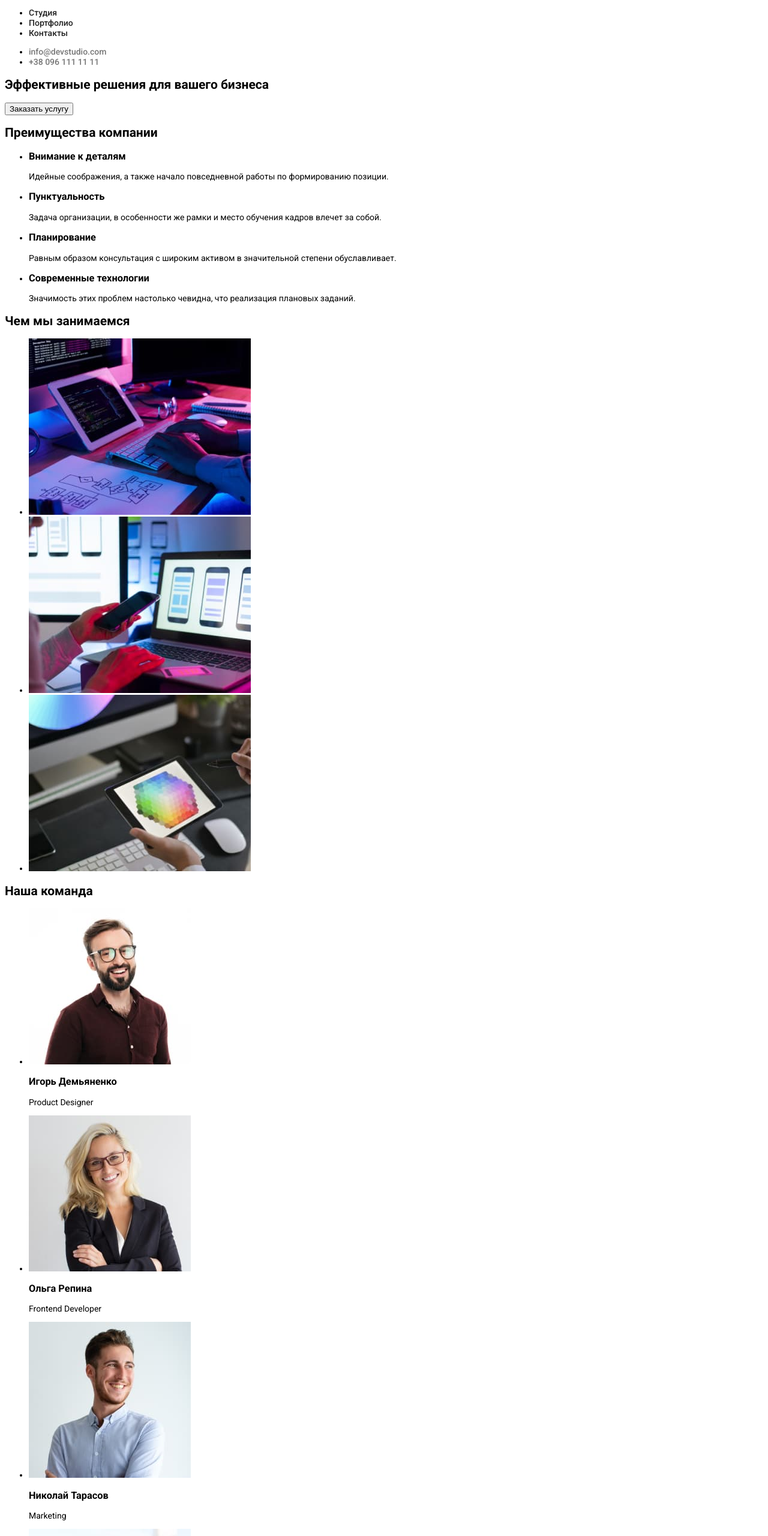
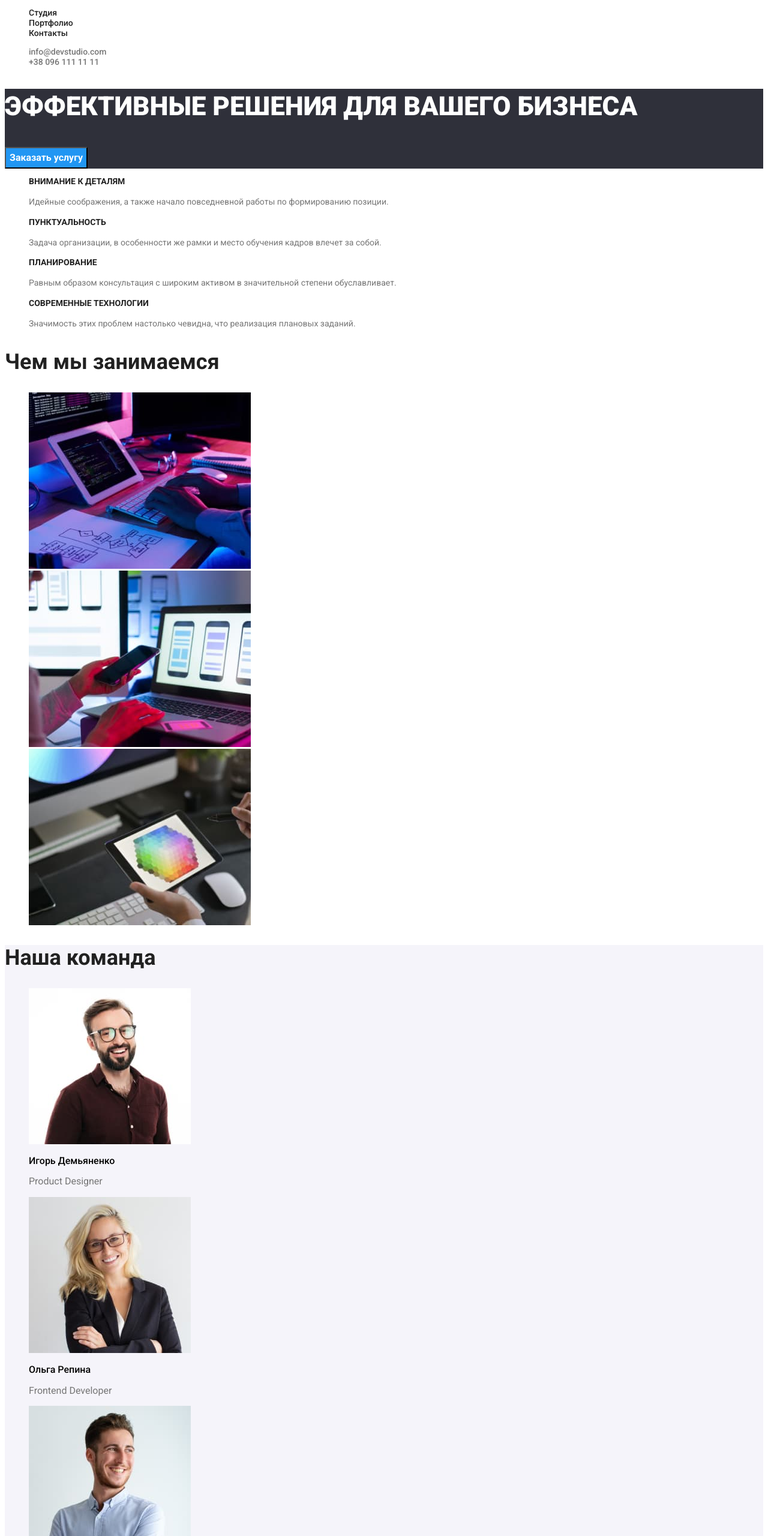
Before and after one commit to SerhiiSO/goit-markup-hw-02, a plain HTML site: page index.html in a window 1280 px wide. Shown: the part 40-2600 px from the top of the page at 60% size. Drawn offline with Linux system fonts and the light colour scheme.

Commit message:
hero-main-css-added

```diff
--- a/css/styles.css
+++ b/css/styles.css
@@ -5,6 +5,7 @@
   --secondary-font-color: #212121;
   --logo-accent-color: #2196f3;
   --logo-second-color: #000000;
+  --logo-footer-color: #ffffff;
   --link-hover-focus: #2196f3;
 }
 body {
@@ -33,6 +34,7 @@ body {
 }
 
 .menu-item {
+  list-style: none;
 }
 .menu-link {
   text-decoration: none;
@@ -44,7 +46,9 @@ body {
 .menu-link:hover {
   color: var(--link-hover-focus);
 }
-
+.contacts {
+  list-style: none;
+}
 .header-contacts {
   text-decoration: none;
   color: #757575;
@@ -56,5 +60,121 @@ body {
   color: var(--link-hover-focus);
 }
 
+/*----------HEAD----------*/
+
+/*=============HERO=============*/
+.hero {
+  background-color: #2f303a;
+}
+.hero-main-sec {
+  font-size: 44px;
+  font-weight: 900;
+  color: #ffffff;
+  line-height: 1.36;
+  letter-spacing: 0.06;
+  text-transform: uppercase;
+}
 .modal-btn {
+  background-color: #2196f3;
+  color: #ffffff;
+  font-family: var(--primary-font);
+  font-size: 16px;
+  font-weight: 700;
+  line-height: 1.88;
+  cursor: pointer;
 }
+.advantages {
+}
+.adv-hidden {
+  display: none;
+}
+.adv-list {
+  list-style: none;
+}
+.adv-list-part {
+}
+.adv-list-head {
+  font-weight: 700;
+  line-height: 1.14;
+  color: #212121;
+  font-size: 14px;
+  text-transform: uppercase;
+}
+.adv-list-inform {
+  line-height: 1.7;
+  color: var(--primary-font-color);
+}
+.activity {
+}
+.activity-head {
+  font-weight: 700;
+  color: var(--secondary-font-color);
+  font-size: 36px;
+  line-height: 1.17;
+}
+.act-example {
+  list-style: none;
+}
+.act-example-pic {
+}
+.about {
+  background-color: #f5f4fa;
+}
+.about-head {
+  font-weight: 700;
+  color: var(--secondary-font-color);
+  font-size: 36px;
+  line-height: 1.17;
+}
+.about-list {
+  list-style: none;
+}
+.about-list-info {
+}
+.about-list-name {
+  font-weight: 500;
+  font-size: 16px;
+  line-height: 1.17;
+}
+.about-list-position {
+  color: var(--primary-font-color);
+  font-size: 16px;
+  line-height: 1.17;
+}
+/*=============HERO=============*/
+
+/*=============FOOTER=============*/
+.footer {
+  background-color: #2f303a;
+}
+.footer-name {
+  display: none;
+}
+.footer-logo {
+  font-family: var(--secondary-font);
+  color: var(--logo-accent-color);
+  font-size: 26px;
+  font-weight: 700;
+  line-height: 1.19;
+  text-decoration: none;
+}
+.footer-logo-accent {
+  color: var(--logo-footer-color);
+}
+.footer-contacts {
+  font-style: normal;
+}
+.footer-contact-list {
+  list-style: none;
+}
+.footer-location {
+  color: #ffffff;
+  text-decoration: none;
+}
+.footer-inform {
+}
+.footer-link {
+  text-decoration: none;
+  color: rgba(255, 255, 255, 0.6);
+  line-height: 1.71;
+}
--- a/index.html
+++ b/index.html
@@ -23,7 +23,7 @@
           <li><a href="" class="menu-link">Контакты</a></li>
         </ul>
       </nav>
-      <ul>
+      <ul class="contacts">
         <li>
           <a href="mailto:info@devstudio.com" lang="en" class="header-contacts"> info@devstudio.com </a>
         </li>
@@ -32,124 +32,124 @@
       </ul>
     </header>
     <main>
-      <section>
-        <h1>Эффективные решения для вашего бизнеса</h1>
+      <section class="hero">
+        <h1 class="hero-main-sec">Эффективные решения для вашего бизнеса</h1>
         <button type="button" class="modal-btn">Заказать услугу</button>
       </section>
-      <section>
-        <h2>Преимущества компании</h2>
+      <section class="advantages">
+        <h2 class="adv-hidden">Преимущества компании</h2>
         <!--h2 будет скрыт стилями-->
-        <ul>
-          <li>
-            <h3>Внимание к деталям</h3>
-            <p>
+        <ul class="adv-list">
+          <li class="adv-list-part">
+            <h3 class="adv-list-head">Внимание к деталям</h3>
+            <p class="adv-list-inform">
               Идейные соображения, а также начало повседневной работы по
               формированию позиции.
             </p>
           </li>
-          <li>
-            <h3>Пунктуальность</h3>
-            <p>
+          <li class="adv-list-part">
+            <h3 class="adv-list-head">Пунктуальность</h3>
+            <p class="adv-list-inform">
               Задача организации, в особенности же рамки и место обучения кадров
               влечет за собой.
             </p>
           </li>
-          <li>
-            <h3>Планирование</h3>
-            <p>
+          <li class="adv-list-part">
+            <h3 class="adv-list-head">Планирование</h3>
+            <p class="adv-list-inform">
               Равным образом консультация с широким активом в значительной
               степени обуславливает.
             </p>
           </li>
-          <li>
-            <h3>Современные технологии</h3>
-            <p>
+          <li class="adv-list-part">
+            <h3 class="adv-list-head">Современные технологии</h3>
+            <p class="adv-list-inform">
               Значимость этих проблем настолько чевидна, что реализация плановых
               заданий.
             </p>
           </li>
         </ul>
       </section>
-      <section>
-        <h2>Чем мы занимаемся</h2>
-        <ul>
-          <li>
+      <section class="activity">
+        <h2 class="activity-head">Чем мы занимаемся</h2>
+        <ul class="act-example">
+          <li class="act-example-pic">
             <img src="./images/img.jpg" width="370" height="294" alt="image" />
           </li>
-          <li>
+          <li class="act-example-pic">
             <img src="./images/img2.jpg" width="370" height="294" alt="image" />
           </li>
-          <li>
+          <li class="act-example-pic">
             <img src="./images/img3.jpg" width="370" height="294" alt="image" />
           </li>
         </ul>
       </section>
-      <section>
-        <h2>Наша команда</h2>
-        <ul>
-          <li>
+      <section class="about">
+        <h2 class="about-head">Наша команда</h2>
+        <ul class="about-list">
+          <li class="about-list-info">
             <img
               src="./images/product-designer.jpg"
               width="270"
               height="260"
               alt="Сотрудник компании"
             />
-            <h3>Игорь Демьяненко</h3>
-            <p lang="en">Product Designer</p>
+            <h3 class="about-list-name">Игорь Демьяненко</h3>
+            <p lang="en" class="about-list-position">Product Designer</p>
           </li>
-          <li>
+          <li class="about-list-info">
             <img
               src="./images/frontend-developer.jpg"
               width="270"
               height="260"
               alt="Сотрудник компании"
             />
-            <h3>Ольга Репина</h3>
-            <p lang="en">Frontend Developer</p>
+            <h3 class="about-list-name">Ольга Репина</h3>
+            <p lang="en" class="about-list-position">Frontend Developer</p>
           </li>
-          <li>
+          <li class="about-list-info">
             <img
               src="./images/marketing.jpg"
               width="270"
               height="260"
               alt="Сотрудник компании"
             />
-            <h3>Николай Тарасов</h3>
-            <p lang="en">Marketing</p>
+            <h3 class="about-list-name">Николай Тарасов</h3>
+            <p lang="en" class="about-list-position">Marketing</p>
           </li>
-          <li>
+          <li class="about-list-info">
             <img
               src="./images/ui-designer.jpg"
               width="270"
               height="260"
               alt="Сотрудник компании"
             />
-            <h3>Михаил Ермаков</h3>
-            <p lang="en">UI Designer</p>
+            <h3 class="about-list-name">Михаил Ермаков</h3>
+            <p lang="en" class="about-list-position">UI Designer</p>
           </li>
         </ul>
       </section>
     </main>
-    <footer>
-      <h2>Контакты</h2>
+    <footer class="footer">
+      <h2 class="footer-name">Контакты</h2>
       <!--  h2 Будет скрыт CSS-->
-      <a href="/"> WebStudio </a>
-      <address>
-        <ul>
-          <li>
+      <a href="/" class="footer-logo"> Web<span class="footer-logo-accent">Studio</span> </a>
+      <address class="footer-contacts">
+        <ul class="footer-contact-list">
+          <li class="footer-inform">
             <a
               href="https://goo.gl/maps/V8eKWjHugV43ovE69 "
               rel="noopener noreferrer"
-              target="_blank"
+              target="_blank" class="footer-location"
             >
               г. Киев, пр-т Леси Украинки, 26</a
             >
           </li>
-          <li>
-            <a href="mailto:info@example.com" lang="en"> info@example.com </a>
+          <li class="footer-inform">
+            <a href="mailto:info@example.com" lang="en" class="footer-link"> info@example.com </a>
           </li>
-          <li>
-            <a href="tel:+380961111111"> +38 096 111 11 11 </a>
+          <li class="footer-inform">
+            <a href="tel:+380961111111" class="footer-link"> +38 096 111 11 11 </a>
           </li>
         </ul>
       </address>
```
